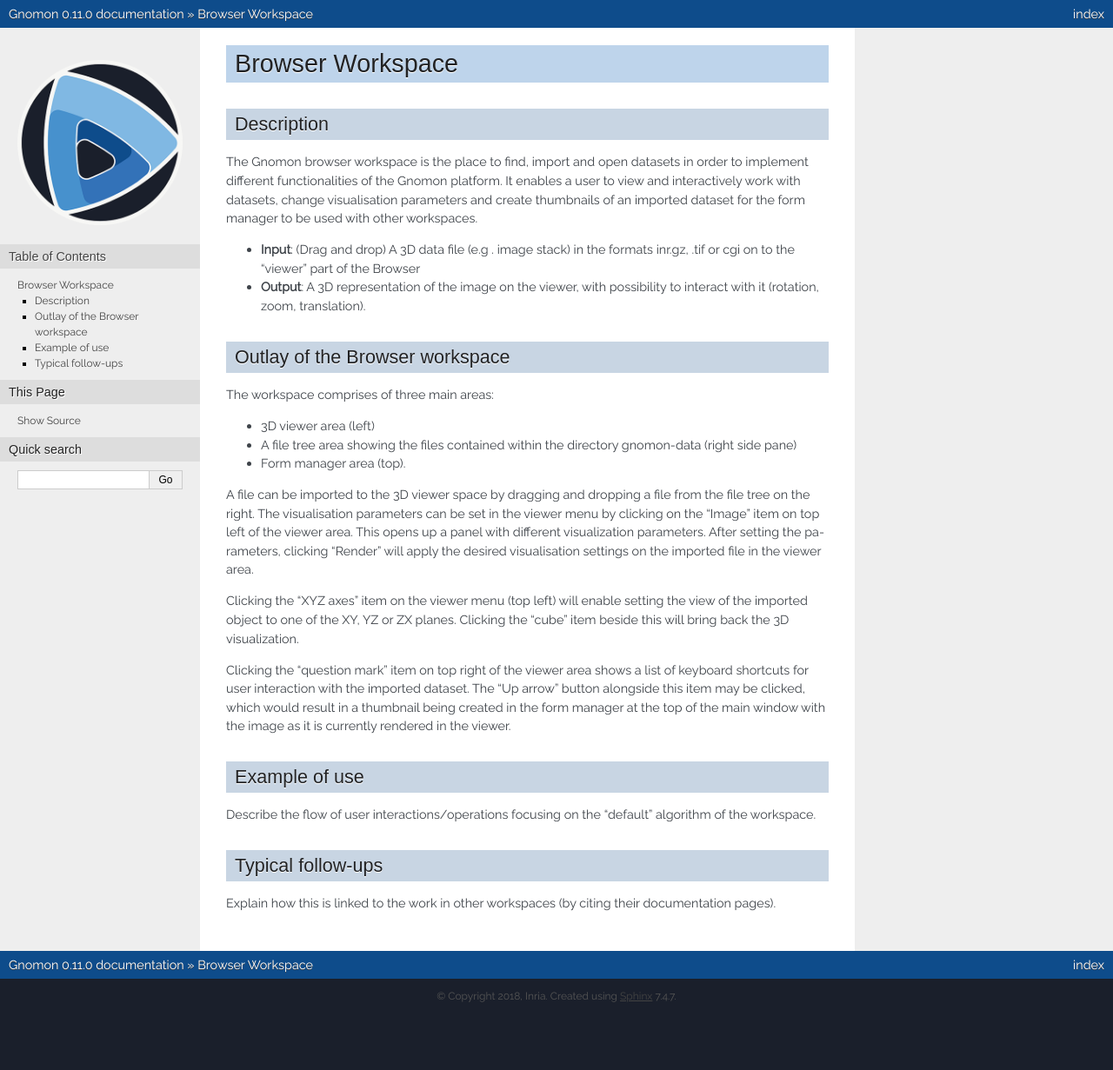
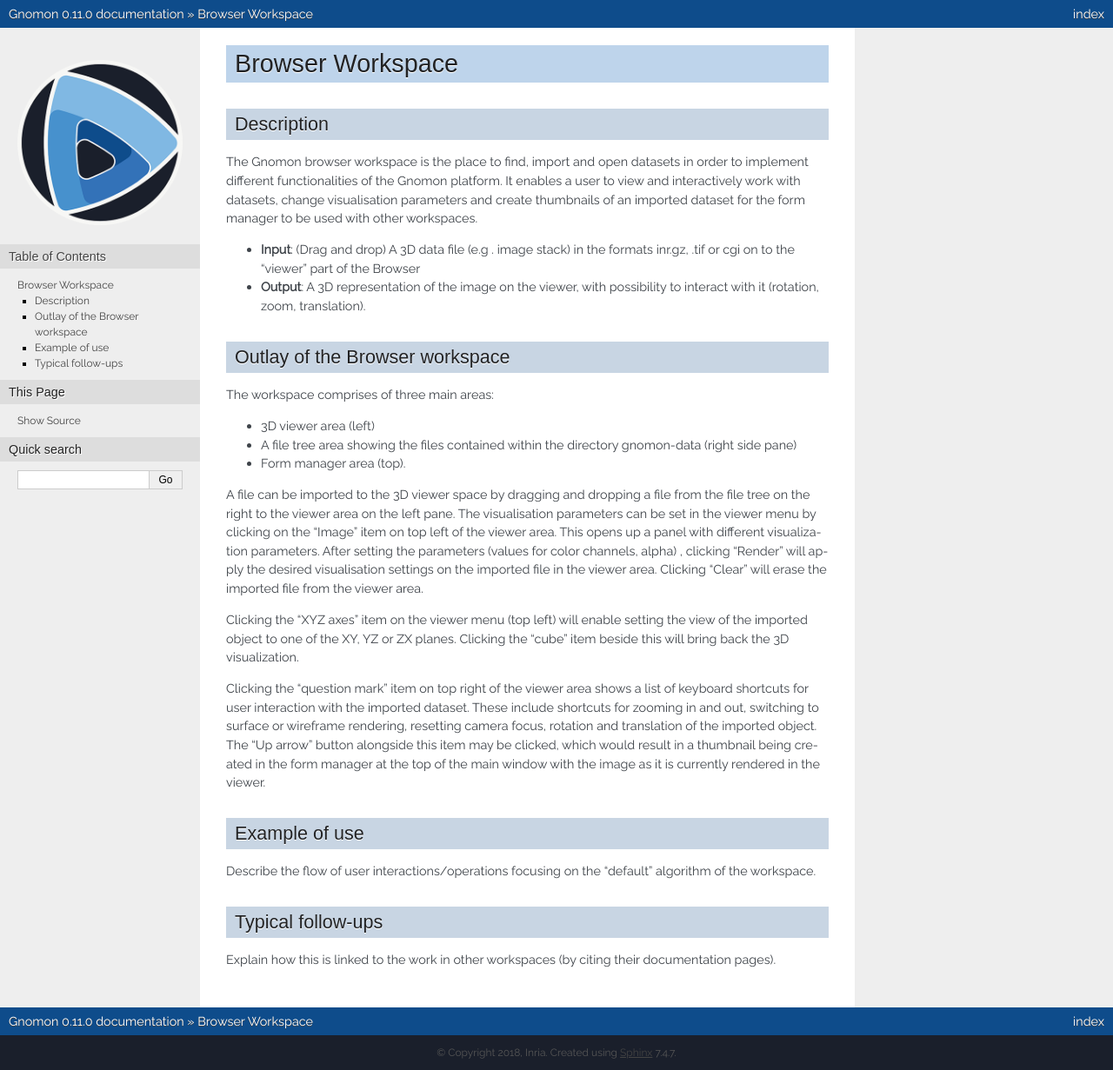
Before and after one commit to gnomon-inria/gnomon, a Sphinx documentation site: the page built from doc/workspaces/workspacename.rst, in a window 1280 px wide. Shown: the whole page at 87% size. Built offline with Sphinx 7.4.7, drawn with Linux system fonts in a browser that asks for light colours; formulas are drawn with MathJax 3; before the commit the page ends 1166 px from its top, so only the background shows below that.

Commit message:
Update workspacename.rst

```diff
--- a/doc/workspaces/workspacename.rst
+++ b/doc/workspaces/workspacename.rst
@@ -25,13 +25,11 @@
 * A file tree area showing the files contained within the directory gnomon-data (right side pane)
 * Form manager area (top).
 
-A file can be imported to the 3D viewer space by dragging and dropping a file from the file tree on the right. The visualisation parameters can be set in the viewer menu by clicking on the "Image" item on top left of the viewer area. This opens up a panel with different visualization parameters. After setting the parameters, clicking “Render” will apply the desired visualisation settings on the imported file in the viewer area.
+A file can be imported to the 3D viewer space by dragging and dropping a file from the file tree on the right to the viewer area on the left pane. The visualisation parameters can be set in the viewer menu by clicking on the "Image" item on top left of the viewer area. This opens up a panel with different visualization parameters. After setting the parameters (values for color channels, alpha) , clicking “Render” will apply the desired visualisation settings on the imported file in the viewer area. Clicking "Clear" will erase the imported file from the viewer area.
 
 Clicking the “XYZ axes” item on the viewer menu (top left) will enable setting the view of the imported object to one of the XY, YZ or ZX planes. Clicking the "cube" item beside this will bring back the 3D visualization.
 
-Clicking the “question mark” item on top right of the viewer area shows a list of keyboard shortcuts for user interaction with the imported dataset. The “Up arrow” button alongside this item may be clicked, which would result in a thumbnail being created in the form manager at the top of the main window with the image as it is currently rendered in the viewer.
-
-
+Clicking the “question mark” item on top right of the viewer area shows a list of keyboard shortcuts for user interaction with the imported dataset. These include shortcuts for zooming in and out, switching to surface or wireframe rendering, resetting camera focus, rotation and translation of the imported object. The “Up arrow” button alongside this item may be clicked, which would result in a thumbnail being created in the form manager at the top of the main window with the image as it is currently rendered in the viewer.
 
 
 Example of use
```
